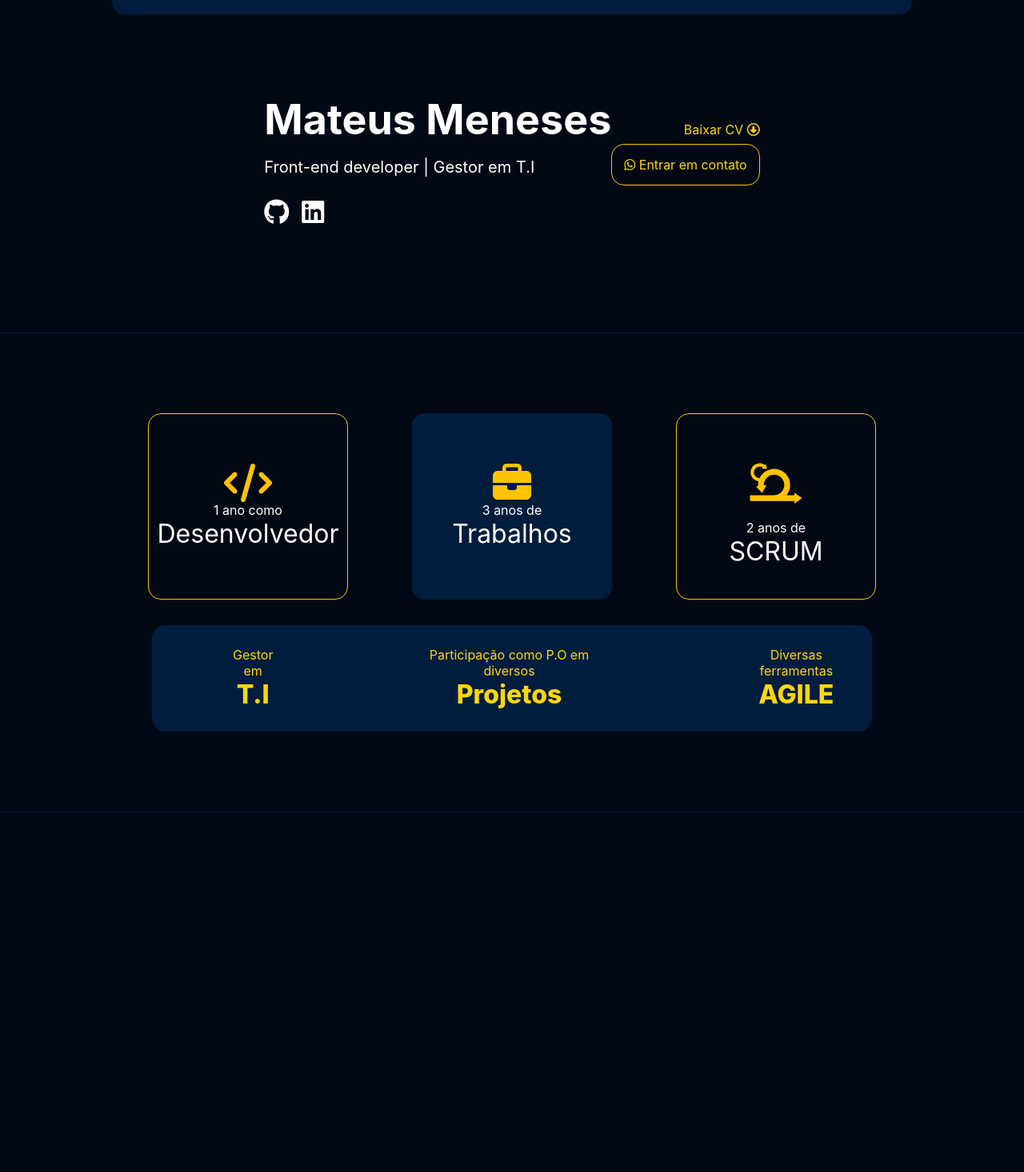
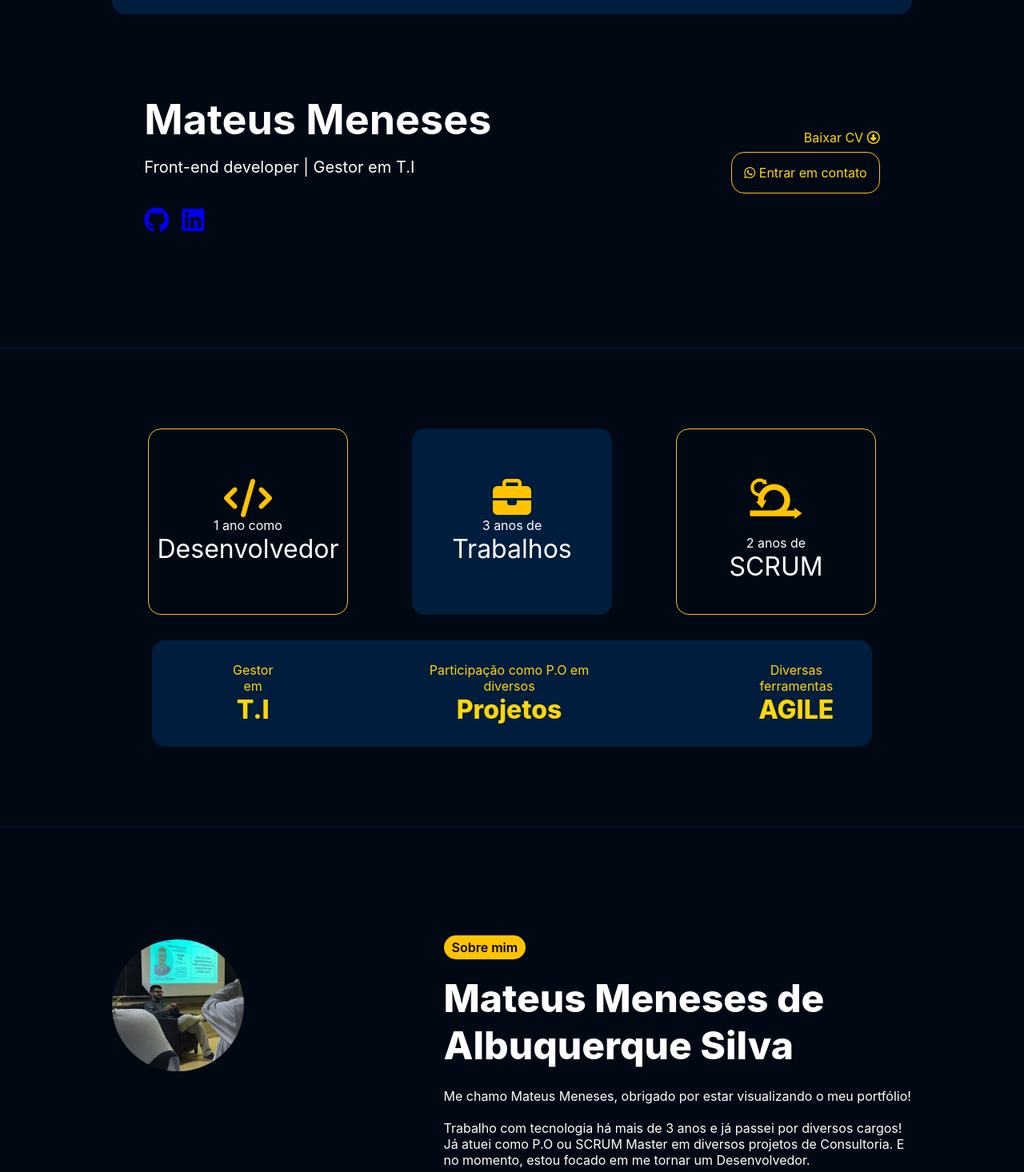
Before and after one commit to mateusmenesesDev/portfolio, a React (Create React App) app: page / in a window 1280 px wide. Shown: the part 84-1550 px from the top of the page at 80% size. Before the commit the page ends 1250 px from the top, so only its background shows below. Built offline with nearby package versions, Linux system fonts and the light colour scheme; the HTML template or start-up script is replaced by a standard one.

Commit message:
:constructor: Criando componente Badge

```diff
--- a/src/components/About/About.module.css
+++ b/src/components/About/About.module.css
@@ -2,6 +2,9 @@
     display: flex;
     justify-content: center;
     align-items: center;
+    padding: 0 140px;
+    justify-content: center;
+    gap: 300px;
 }
 
 .about h1{
--- a/src/components/About/AboutMe/AboutMe.module.css
+++ b/src/components/About/AboutMe/AboutMe.module.css
@@ -0,0 +1,22 @@
+.aboutMe{
+    display: flex;
+    padding: 0 140px;
+    margin: 140px 0;
+    gap: 250px;
+}
+
+.aboutMe-photo{
+    width: 454px;
+    height: 454px;
+}
+
+.aboutMe-photo img{
+    width: 100%;
+    border-radius: 50%;
+}
+
+.aboutMe-name {
+    font-size: 48px;
+    font-weight: 800;
+    margin: 24px 0;
+}
--- a/src/components/About/AboutMe/index.tsx
+++ b/src/components/About/AboutMe/index.tsx
@@ -1,7 +1,21 @@
+import { Badge } from '../../Badge'
+import style from './AboutMe.module.css'
+
 export function AboutMe(){
     return (
-        <section>
-
+        <section className={style.aboutMe}>
+            <div className={style['aboutMe-photo']}>
+                <img src="/assets/image/perfil.jpeg" alt="" />
+            </div>
+            <div>
+                <Badge fill>Sobre mim</Badge>
+                <p className={style['aboutMe-name']}>Mateus Meneses de Albuquerque Silva</p>
+                <p>Me chamo Mateus Meneses, obrigado por estar visualizando o meu portfólio!
+                <br/><br/>
+                Trabalho com tecnologia há mais de 3 anos e já passei por diversos cargos!
+                Já atuei como P.O ou SCRUM Master em diversos projetos de Consultoria. E no momento, estou focado em me tornar um Desenvolvedor.
+                </p>
+            </div>
         </section>
     )
 }
--- a/src/components/About/index.tsx
+++ b/src/components/About/index.tsx
@@ -10,8 +10,12 @@ export function About(){
                     <h1>Mateus Meneses</h1>
                     <p>Front-end developer | Gestor em T.I</p>
                     <div className={style['about-social']}>
-                        <i className="fa-brands fa-github fa-2xl"></i>
-                        <i className="fa-brands fa-linkedin fa-2xl"></i>
+                        <a href="https://github.com/mateusmenesesDev" target='_blank'>
+                            <i className="fa-brands fa-github fa-2xl"></i>
+                        </a>
+                        <a href="https://www.linkedin.com/in/mateus-meneses/" target='_blank'>
+                            <i className="fa-brands fa-linkedin fa-2xl"></i>
+                        </a>
                     </div>
                 </div>
                 <div className={style['about-links']}>
--- /dev/null
+++ b/src/components/Badge/Badge.module.css
@@ -0,0 +1,15 @@
+.fill{
+    background-color: #FFC300;
+    color: #000;
+    font-weight: 600;
+    padding: 5px 10px;
+    border-radius: 16px;
+}
+
+.nonFill{
+    border: 1px solid #FFC300;
+    color: #FFF;
+    font-weight: 600;
+    padding: 5px 10px;
+    border-radius: 16px;
+}
--- /dev/null
+++ b/src/components/Badge/index.tsx
@@ -0,0 +1,11 @@
+import style from './Badge.module.css'
+export function Badge({children, fill}:any){
+    interface props{
+        fill?:boolean
+    }
+    return (
+        <span className={fill ? style.fill : style.nonFill}>
+            {children}
+        </span>
+    )
+}
```
